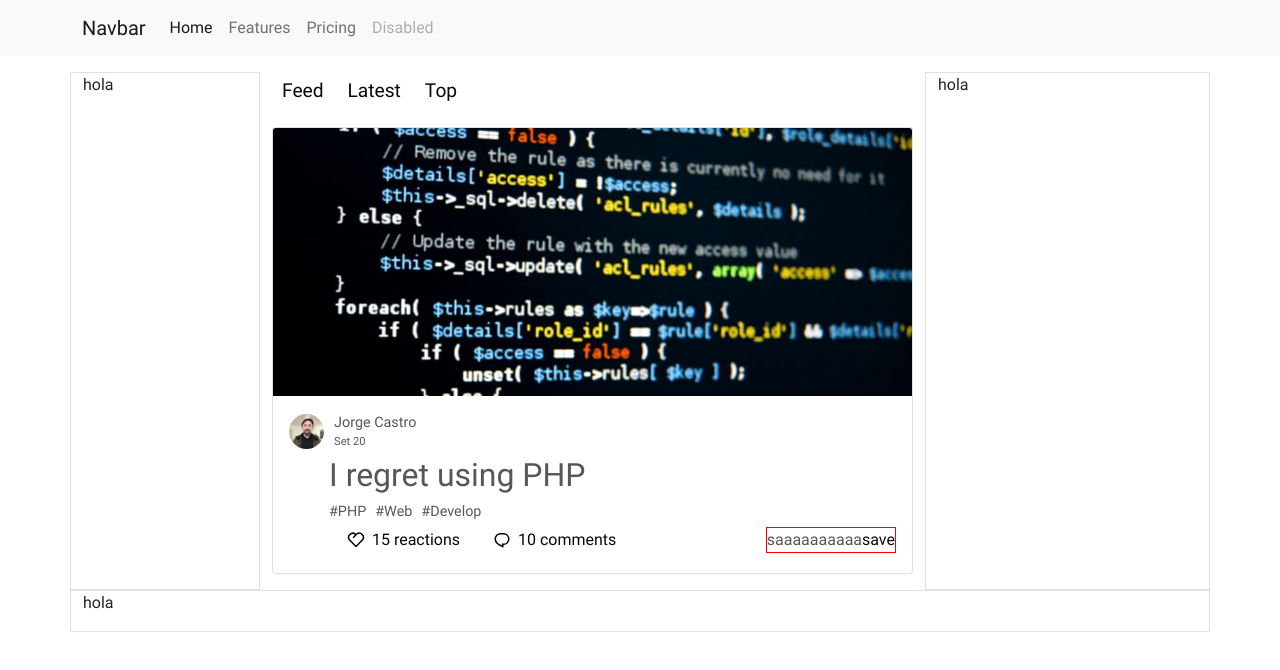
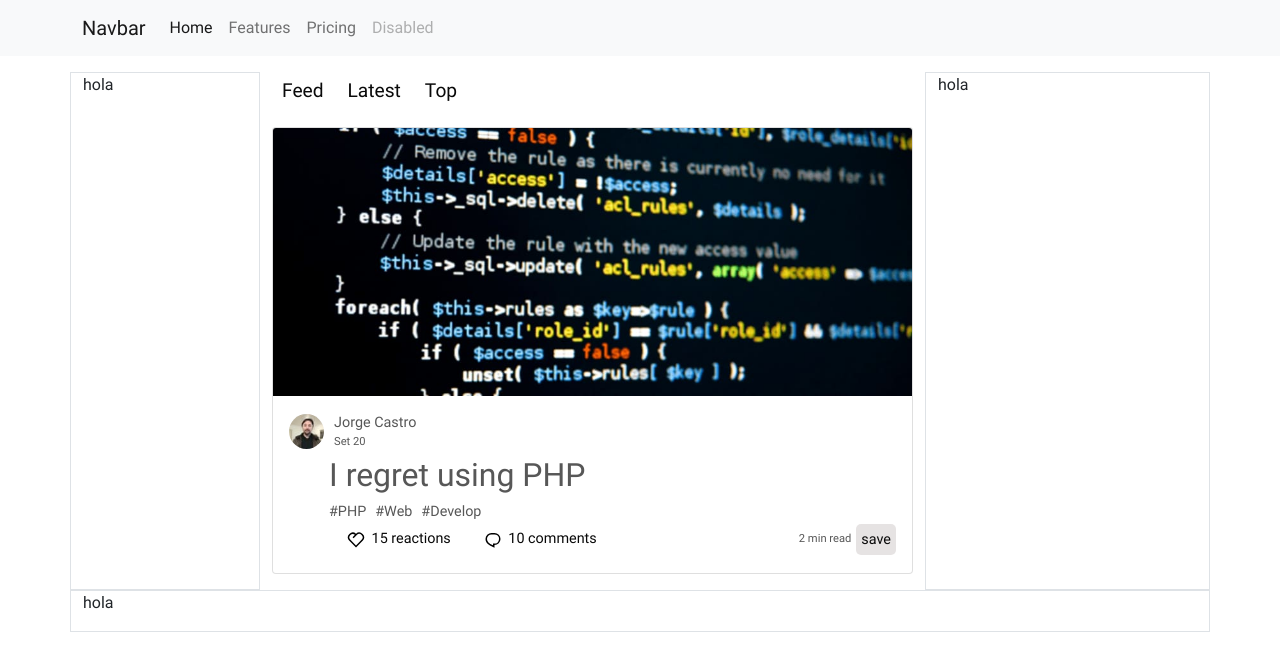
Before and after one commit to LuisBalan/devto-bootstrap5, a plain HTML site: page index.html in a window 1280 px wide. Drawn offline with nearby package versions, Linux system fonts and the light colour scheme; files whose address does not match are found by name.

Commit message:
section terminada

```diff
--- a/index.html
+++ b/index.html
@@ -108,7 +108,7 @@
                       </div>
                     </div>
                     <div class="save">
-                      <p>saaaaaaaaaa</p>
+                      <p class="text-save">2 min read</p>
                       <a href="#" class="btn-save">
                         save
                       </a>
--- a/scss/_config.scss
+++ b/scss/_config.scss
@@ -7,9 +7,13 @@ $quinaryColor: #3b49df;
 $sextaryColor: #f0f0f0;
 $pTextColor: #575757;
 
+$transparent: rgba(223, 219, 219, 0.774);
+$transparentHover: rgb(194, 194, 194);
+
+
 $bg-hover-color: rgba(36, 36, 36, 0.075);
 
-$transparent: rgba(223, 219, 219, 0.774);
+
 $shadowBoxColor: rgba(0,0,0,0.1);
 
 //border Color
--- a/scss/_main.scss
+++ b/scss/_main.scss
@@ -10,6 +10,7 @@
         }
     }
 }
+
 .posts-center{
     .card{
         .card-body{
@@ -60,6 +61,7 @@
                             margin: 0px 10px;
                             padding: 5px 5px;
                             border-radius: 5px;
+                            font-size: $smallText;
                             transition: all .5s;
                             &:hover{
                                 background-color: $transparent;
@@ -67,8 +69,21 @@
                         }
                     }
                     .save{
-                        @include displayFlexBox(flex, row, flex-start, center, nowrap);
-                        border: solid 1px red;
+                        @include displayFlexBox(flex, row, center, center, nowrap);
+                        .text-save{
+                            font-size: $xsmallText;
+                        }
+                        .btn-save{
+                            margin-left: 5px;
+                            padding: 5px;
+                            border-radius: 5px;
+                            font-size: $smallText;
+                            background-color: $transparent;
+                            transition: all .5s;
+                            &:hover{
+                                background-color: $transparentHover;
+                            }
+                        }
                     }
                 }
             }
--- a/scss/_utils.scss
+++ b/scss/_utils.scss
@@ -12,6 +12,7 @@ body {
   font-family: "roboto-regular", Arial, Helvetica, sans-serif;
   background-color: $secundaryColor;
 }
+
 a {
   text-decoration: none;
   color: $cuaternaryColor;
```
Also changed, not shown: css/style.css, 1 other file.
